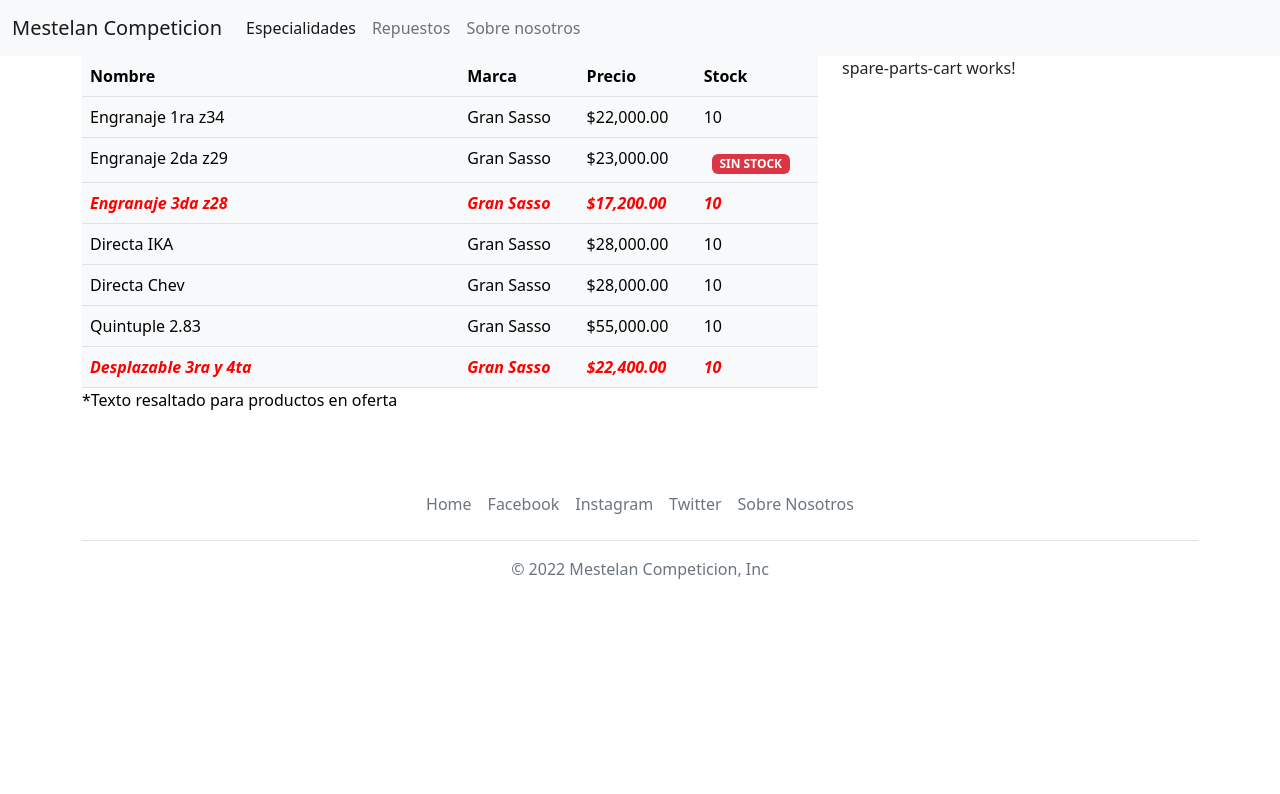
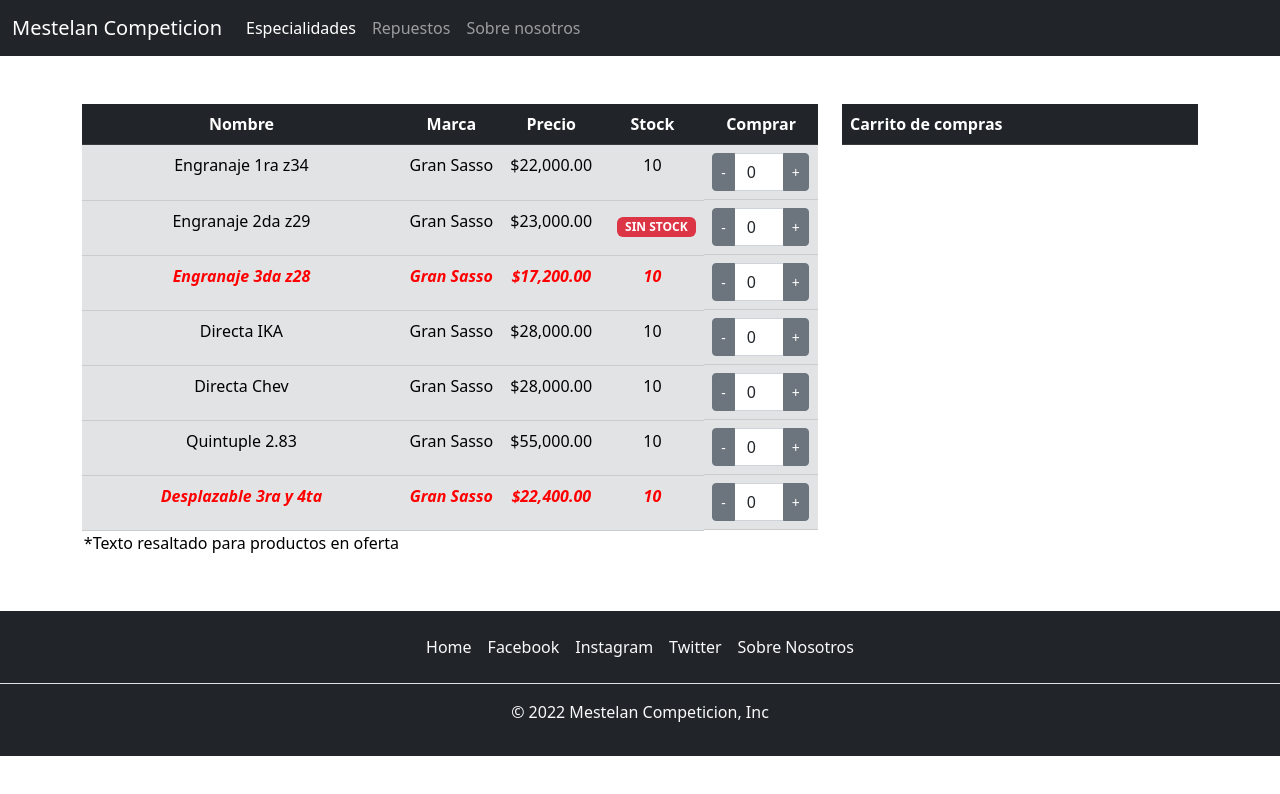
Before and after one commit to meste73/Angular_Proyect, an Angular app: page / in a window 1280 px wide. Shown: the top 794 px of the page. Built offline with nearby package versions, Linux system fonts and the light colour scheme.

Commit message:
actualizacion en vista de componente list, agregado de linea import en main.ts

```diff
--- a/src/app/app.component.html
+++ b/src/app/app.component.html
@@ -1,4 +1,4 @@
-<nav class="navbar navbar-expand-lg bg-light">
+<nav class="navbar navbar-expand-lg navbar-dark bg-dark">
   <div class="container-fluid">
     <a class="navbar-brand" href="#">Mestelan Competicion</a>
     <button class="navbar-toggler" type="button" data-bs-toggle="collapse" data-bs-target="#navbarNav" aria-controls="navbarNav" aria-expanded="false" aria-label="Toggle navigation">
@@ -20,7 +20,7 @@
   </div>
 </nav>
 
-<div class="container">
+<div class="container mt-5">
   <div class="row">
     <div class="col-8">
       <app-spare-parts-list></app-spare-parts-list>
@@ -30,15 +30,13 @@
     </div>
   </div>
 </div>
-<div class="container">
-  <footer class="py-3 my-4">
-    <ul class="nav justify-content-center border-bottom pb-3 mb-3">
-      <li class="nav-item"><a href="#" class="nav-link px-2 text-muted">Home</a></li>
-      <li class="nav-item"><a href="#" class="nav-link px-2 text-muted">Facebook</a></li>
-      <li class="nav-item"><a href="#" class="nav-link px-2 text-muted">Instagram</a></li>
-      <li class="nav-item"><a href="#" class="nav-link px-2 text-muted">Twitter</a></li>
-      <li class="nav-item"><a href="#" class="nav-link px-2 text-muted">Sobre Nosotros</a></li>
-    </ul>
-    <p class="text-center text-muted">&copy; 2022 Mestelan Competicion, Inc</p>
-  </footer>
-</div>
+<footer class="py-3 my-4 bg-dark text-light">
+  <ul class="nav justify-content-center border-bottom pb-3 mb-3">
+    <li class="nav-item"><a href="#" class="nav-link px-2 text-light">Home</a></li>
+    <li class="nav-item"><a href="#" class="nav-link px-2 text-light">Facebook</a></li>
+    <li class="nav-item"><a href="#" class="nav-link px-2 text-light">Instagram</a></li>
+    <li class="nav-item"><a href="#" class="nav-link px-2 text-light">Twitter</a></li>
+    <li class="nav-item"><a href="#" class="nav-link px-2 text-light">Sobre Nosotros</a></li>
+  </ul>
+  <p class="text-center text-light">&copy; 2022 Mestelan Competicion, Inc</p>
+</footer>
--- a/src/app/app.module.ts
+++ b/src/app/app.module.ts
@@ -5,6 +5,8 @@ import { AppRoutingModule } from './app-routing.module';
 import { AppComponent } from './app.component';
 import { SparePartsListComponent } from './spare-parts-list/spare-parts-list.component';
 import { SparePartsCartComponent } from './spare-parts-cart/spare-parts-cart.component';
+
+import { FormsModule } from '@angular/forms';
 
 @NgModule({
   declarations: [
@@ -14,7 +16,8 @@ import { SparePartsCartComponent } from './spare-parts-cart/spare-parts-cart.com
   ],
   imports: [
     BrowserModule,
-    AppRoutingModule
+    AppRoutingModule,
+    FormsModule
   ],
   providers: [],
   bootstrap: [AppComponent]
--- a/src/app/spare-parts-cart/spare-parts-cart.component.html
+++ b/src/app/spare-parts-cart/spare-parts-cart.component.html
@@ -1 +1,9 @@
-<p>spare-parts-cart works!</p>
+<div>
+    <table class="table table-light table-border">
+        <thead class="table-dark">
+            <tr>
+                <th scope="col">Carrito de compras</th>
+            </tr>
+        </thead>
+    </table>
+</div>
--- a/src/app/spare-parts-cart/spare-parts-cart.component.scss
+++ b/src/app/spare-parts-cart/spare-parts-cart.component.scss
@@ -0,0 +1,3 @@
+.table-border{
+    border-radius: 5px;
+}
--- a/src/app/spare-parts-list/spare-parts.ts
+++ b/src/app/spare-parts-list/spare-part.ts
@@ -1,7 +1,8 @@
-export interface SpareParts{
+export interface SparePart{
     name: string;
     brand: string;
     amount: number;
     stock: number;
     promotion: boolean;
+    quantity: number;
 }
--- a/src/app/spare-parts-list/spare-parts-list.component.html
+++ b/src/app/spare-parts-list/spare-parts-list.component.html
@@ -1,20 +1,45 @@
-<table class="table table-light">
-    <thead>
+<table class="table table-secondary">
+    <thead class="table-dark">
         <tr>
             <th scope="col">Nombre</th>
             <th scope="col">Marca</th>
             <th scope="col">Precio</th>
             <th scope="col">Stock</th>
-
+            <th scope="col">Comprar</th>
         </tr>
     </thead>
     <tbody>
-        <tr *ngFor="let sparePart of spareParts" [ngClass]="{'promotion' : sparePart.promotion}">
-            <td>{{sparePart.name}}</td>
-            <td>{{sparePart.brand}}</td>
-            <td *ngIf="sparePart.promotion == true">{{sparePart.amount*0.8 | currency}}</td>
-            <td *ngIf="sparePart.promotion == false">{{sparePart.amount | currency}}</td>
-            <td><span *ngIf="sparePart.stock == 0" class="badge bg-danger ms-2 mt-2">SIN STOCK</span><span *ngIf="sparePart.stock != 0">{{sparePart.stock}}</span></td>
+        <tr *ngFor="let sparePart of spareParts">
+            <td [ngClass]="{'promotion' : sparePart.promotion}">
+                {{sparePart.name}}
+            </td>
+            <td [ngClass]="{'promotion' : sparePart.promotion}">
+                {{sparePart.brand}}
+            </td>
+            <td *ngIf="sparePart.promotion == true" [ngClass]="{'promotion' : sparePart.promotion}">
+                {{sparePart.amount*0.8 | currency}}
+            </td>
+            <td *ngIf="sparePart.promotion == false" [ngClass]="{'promotion' : sparePart.promotion}">
+                {{sparePart.amount | currency}}
+            </td>
+            <td>
+                <span *ngIf="sparePart.stock == 0" class="badge bg-danger ms-2 mt-2">
+                    SIN STOCK
+                </span>
+                <span *ngIf="sparePart.stock != 0" [ngClass]="{'promotion' : sparePart.promotion}">
+                    {{sparePart.stock}}
+                </span>
+            </td>
+            <td class="input-group">
+                <button class="btn btn-secondary btn-sm" (click)="downQuantity(sparePart)">-</button>
+                <input
+                    type="text"
+                    class="form-control"
+                    value="{{sparePart.quantity}}"
+                    [(ngModel)]="sparePart.quantity"
+                    >
+                <button class="btn btn-secondary btn-sm" (click)="upQuantity(sparePart)">+</button>
+            </td>
         </tr>
     </tbody>
     <div>
--- a/src/app/spare-parts-list/spare-parts-list.component.scss
+++ b/src/app/spare-parts-list/spare-parts-list.component.scss
@@ -3,3 +3,11 @@
     font-weight: bold;
     color: red;
 }
+
+input{
+    max-width: 50px;
+}
+
+table{
+    text-align: center;
+}
--- a/src/app/spare-parts-list/spare-parts-list.component.ts
+++ b/src/app/spare-parts-list/spare-parts-list.component.ts
@@ -1,5 +1,5 @@
 import { Component } from '@angular/core';
-import { SpareParts } from './spare-parts';
+import { SparePart } from './spare-part';
 
 @Component({
   selector: 'app-spare-parts-list',
@@ -8,51 +8,71 @@ import { SpareParts } from './spare-parts';
 })
 export class SparePartsListComponent {
 
-  spareParts: SpareParts[] = [{
+  spareParts: SparePart[] = [{
     name: "Engranaje 1ra z34",
     brand: "Gran Sasso",
     amount: 22000,
     stock: 10,
-    promotion: false
+    promotion: false,
+    quantity: 0
   },{
     name: "Engranaje 2da z29",
     brand: "Gran Sasso",
     amount: 23000,
     stock: 0,
-    promotion: false
+    promotion: false,
+    quantity: 0
   },{
     name: "Engranaje 3da z28",
     brand: "Gran Sasso",
     amount: 21500,
     stock: 10,
-    promotion: true
+    promotion: true,
+    quantity: 0
   },{
     name: "Directa IKA",
     brand: "Gran Sasso",
     amount: 28000,
     stock: 10,
-    promotion: false
+    promotion: false,
+    quantity: 0
   },{
     name: "Directa Chev",
     brand: "Gran Sasso",
     amount: 28000,
     stock: 10,
-    promotion: false
+    promotion: false,
+    quantity: 0
   },{
     name: "Quintuple 2.83",
     brand: "Gran Sasso",
     amount: 55000,
     stock: 10,
-    promotion: false
+    promotion: false,
+    quantity: 0
   },{
     name: "Desplazable 3ra y 4ta",
     brand: "Gran Sasso",
     amount: 28000,
     stock: 10,
-    promotion: true
+    promotion: true,
+    quantity: 0
   }];
 
-  constructor(){
+  constructor(){}
 
+  ngOnInit(): void{}
+
+  upQuantity(sparePart: SparePart): void{
+    if(sparePart.quantity < sparePart.stock){
+      sparePart.quantity++;
+    }
   }
+
+  downQuantity(sparePart: SparePart): void{
+    if(sparePart.quantity > 0){
+      sparePart.quantity--;
+    }
+  }
+
 }
--- a/src/main.ts
+++ b/src/main.ts
@@ -2,6 +2,8 @@ import { platformBrowserDynamic } from '@angular/platform-browser-dynamic';
 
 import { AppModule } from './app/app.module';
 
+import 'zone.js/dist/zone';
+
 
 platformBrowserDynamic().bootstrapModule(AppModule)
   .catch(err => console.error(err));
```
